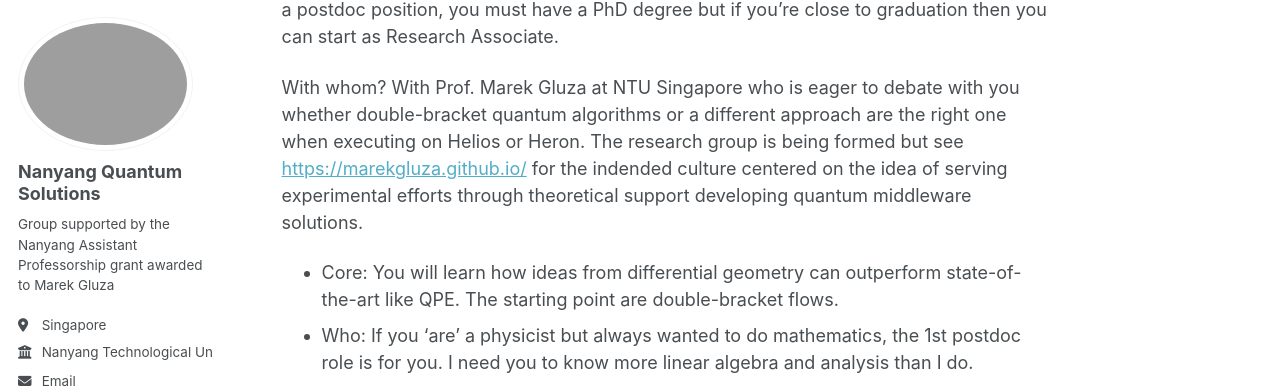
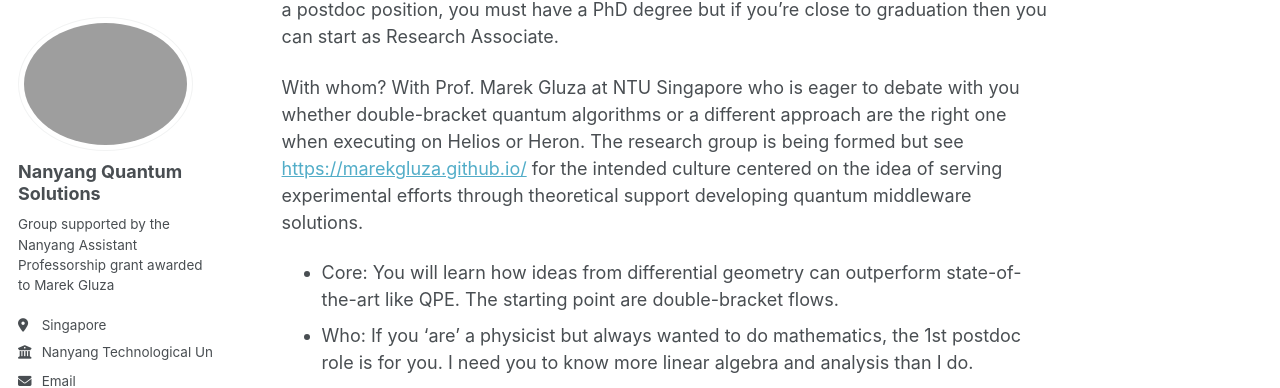
Before and after one commit to marekgluza/marekgluza.github.io, a Jekyll site: the page built from available_positions/openings.md, in a window 1280 px wide and 1400 px high, scrolled down 2801 px. Shown: the part 102-490 px from the top of the window. Built offline with Jekyll 4.4.1, drawn with Linux system fonts in a browser that asks for light colours; some web fonts are replaced; a script bundle is joined from its source files by our own code; library files that are not in the unit come from our copies; some of the changed text lies outside the part shown.

Commit message:
Update openings.md

```diff
--- a/available_positions/openings.md
+++ b/available_positions/openings.md
@@ -71,7 +71,7 @@
 We are seeking an either highly motivated researcher or a highly smart individual, or both, to design quantum algorithms based on Riemannian optimization for tasks such as matrix diagonalization, quantum signal processing or preparing cold quantum many-body states with not too many operations so prototypes of quantum computers can run these.
 This is a postdoc position, you must have a PhD degree but if you're close to graduation then you can start as Research Associate.
 
-With whom? With Prof. Marek Gluza at NTU Singapore who is eager to debate with you whether double-bracket quantum algorithms or a different approach are the right one when executing on Helios or Heron. The research group is being formed but see [https://marekgluza.github.io/](https://marekgluza.github.io/) for the indended culture centered on the idea of serving experimental efforts through theoretical support developing quantum middleware solutions.
+With whom? With Prof. Marek Gluza at NTU Singapore who is eager to debate with you whether double-bracket quantum algorithms or a different approach are the right one when executing on Helios or Heron. The research group is being formed but see [https://marekgluza.github.io/](https://marekgluza.github.io/) for the intended culture centered on the idea of serving experimental efforts through theoretical support developing quantum middleware solutions.
 
 - Core: You will learn how ideas from differential geometry can outperform state-of-the-art like QPE. The starting point are double-bracket flows.
 - Who: If you 'are' a physicist but always wanted to do mathematics, the 1st postdoc role is for you. I need you to know more linear algebra and analysis than I do.
@@ -94,7 +94,7 @@
 We are seeking an either highly motivated researcher or a highly smart individual, or both, to tailor quantum circuits based on double-bracket quantum algorithms capable of preparing cold quantum many-body states with not too many operations so prototypes of quantum computers can run these.
 This is a postdoc position, you must have a PhD degree but if you're close to graduation then you can start as Research Associate.
 
-With whom? With Prof. Marek Gluza at NTU Singapore who is eager to debate with you whether double-bracket quantum algorithms or a different approach are the right one when executing on Helios or Heron. The research group is being formed but see [https://marekgluza.github.io/](https://marekgluza.github.io/) for the indended culture centered on the idea of serving experimental efforts through theoretical support developing quantum middleware solutions.
+With whom? With Prof. Marek Gluza at NTU Singapore who is eager to debate with you whether double-bracket quantum algorithms or a different approach are the right one when executing on Helios or Heron. The research group is being formed but see [https://marekgluza.github.io/](https://marekgluza.github.io/) for the intended culture centered on the idea of serving experimental efforts through theoretical support developing quantum middleware solutions.
 
 - Core: You will code in python or Julia (I don't like it, but you can go with Rust if you must) to get actual gate counts in Qrisp because triangle inequalities are usually far off. Ideally, bring down resource estimates to the hardware level.
 - Who: If you are protective of your programming and were producing code before clode, the 2nd postdoc role is the one for you. I need you to be so good in coding, though, that you are looking to grow.
@@ -117,7 +117,7 @@
 We are seeking an either highly motivated researcher or a highly smart individual, or both, to tailor quantum middleware solutions enhancing the performance of quantum hardware when benchmarked using double-bracket quantum algorithms for the task of preparing cold quantum many-body states.
 This is a postdoc position, you must have a PhD degree but if you're close to graduation then you can start as Research Associate.
 
-With whom? With Prof. Marek Gluza at NTU Singapore who is eager to debate with you whether double-bracket quantum algorithms or a different approach are the right one when executing on Helios or Heron. The research group is being formed but see [https://marekgluza.github.io/](https://marekgluza.github.io/) for the indended culture centered on the idea of serving experimental efforts through theoretical support developing quantum middleware solutions.
+With whom? With Prof. Marek Gluza at NTU Singapore who is eager to debate with you whether double-bracket quantum algorithms or a different approach are the right one when executing on Helios or Heron. The research group is being formed but see [https://marekgluza.github.io/](https://marekgluza.github.io/) for the intended culture centered on the idea of serving experimental efforts through theoretical support developing quantum middleware solutions.
 
 - Core: Translate theory into action by engineering solutions that make hardware reach further. This will be done under NDA with commercial providers or for in-house prototypes.
 - Who: If doing just one thing is too boring and you end up being the one to make things work, then the 3rd postdoc role is for you. I need you to, once we brainstormed and identified them, deliver solutions that actually work and bring values to those around us.
```
